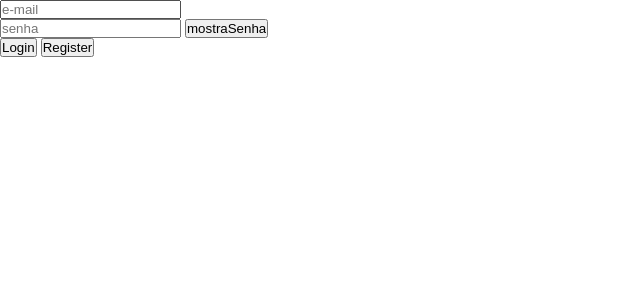
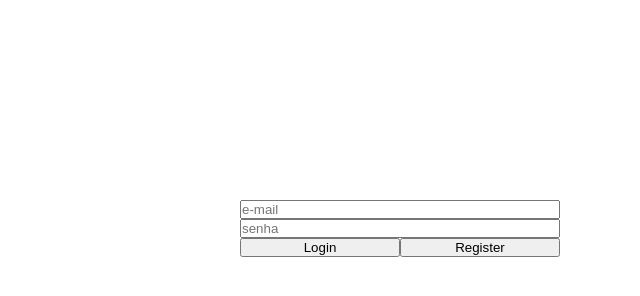
Before and after one commit to le314u/financialTransactionManager, an Electron app: page app/src/modules/login/front/index.html in a window 800 px wide. Shown: the whole page, without its empty margins (0-640 px from the left). Drawn offline with Linux system fonts and the light colour scheme.

Commit message:
layout min

```diff
--- a/app/src/modules/googleAuth/front/index.css
+++ b/app/src/modules/googleAuth/front/index.css
@@ -1,10 +1,27 @@
 @charset "UTF-8";
 
 * {
+    overflow: hidden;
     margin: 0px;
     padding: 0px;
 }
 
-.oneLine {
-    display: block;
+form {
+    padding-left: 30%;
+    padding-right: 30%;
+    padding-top: 25%;
 }
+
+input{
+    width: 100%;
+}
+
+.oneline {
+    overflow: hidden;
+    text-overflow: ellipsis;
+    width: 100%;
+}
+
+.buttons {
+    display: flex;
+}
--- a/app/src/modules/juros/front/index.css
+++ b/app/src/modules/juros/front/index.css
@@ -5,6 +5,6 @@
     padding: 0px;
 }
 
-.result{
-    background-color: red;
+input {
+    width: 100%;
 }
--- a/app/src/modules/login/front/index.css
+++ b/app/src/modules/login/front/index.css
@@ -1,10 +1,25 @@
 @charset "UTF-8";
 
 * {
+    overflow: hidden;
     margin: 0px;
     padding: 0px;
 }
 
-.oneLine {
-    display: block;
+form {
+    padding-left: 30%;
+    padding-right: 30%;
+    padding-top: 25%;
 }
+
+input {
+    width: 100%;
+}
+
+.oneline {
+    width: 100%;
+}
+
+.buttons {
+    display: flex;
+}
--- a/app/src/modules/login/front/index.html
+++ b/app/src/modules/login/front/index.html
@@ -2,11 +2,8 @@
 <link href="index.css" rel="stylesheet">
 <form>
     <input id="email" class="oneline" type="text" placeholder="e-mail"/>
-    <div class="oneline">
-        <input id="pwd" type="password" placeholder="senha"/>
-        <input id="showPwd" type="button" value="mostraSenha"/>
-    </div>
-    <div class="oneline">
+    <input id="pwd" class="oneline" type="password" placeholder="senha"/>
+    <div class="oneline buttons">
         <input id="login" type="button" value="Login"/>
         <input id="register" type="button" value="Register"/>
     </div>
```
Also changed, not shown: app/src/modules/googleAuth/front/index.html (+3 -1 lines), app/src/modules/juros/front/index.html (+2 -1 lines).
